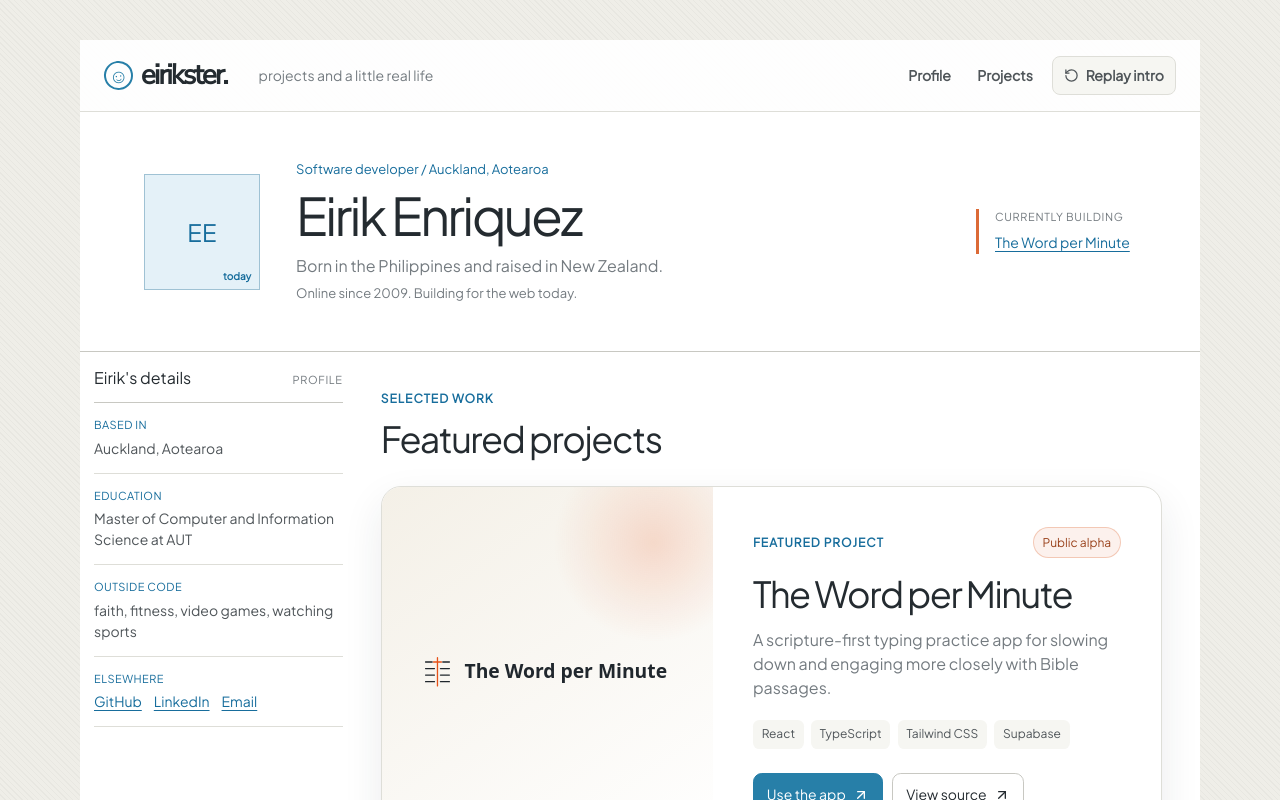
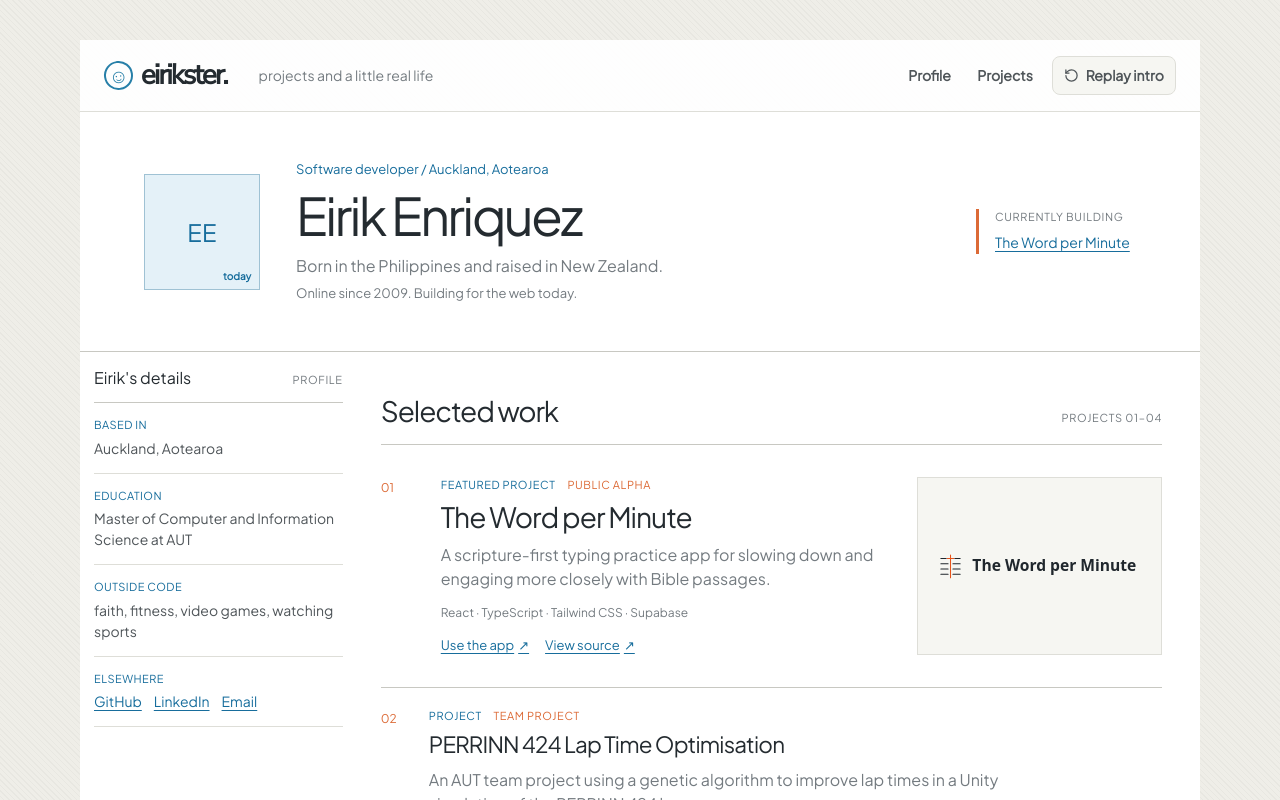
Before and after one commit to eirikenriquez/eirikenriquez.github.io, a React (Vite) app: page / in a window 1280 px wide. Both pictures are taken after a click on the button "View Eirik's profile". Shown: the top 800 px of the page. Built offline with nearby package versions, Linux system fonts and the light colour scheme.

Commit message:
refine project list

```diff
--- a/src/components/ProjectCard.css
+++ b/src/components/ProjectCard.css
@@ -1,159 +1,117 @@
-.project-card {
-  display: flex;
-  flex-direction: column;
-  overflow: hidden;
-  border: 1px solid var(--color-border-soft);
-  border-radius: 1.25rem;
-  background: var(--color-surface);
-  box-shadow: 0 1rem 2.5rem rgb(31 46 55 / 9%);
+.project-entry {
+  display: grid;
+  grid-template-columns: 2.25rem minmax(0, 1fr);
+  gap: 0.75rem;
+  padding: 1.25rem 0;
+  border-bottom: 1px solid var(--color-border-soft);
 }
 
-.project-card--featured {
-  display: grid;
-  grid-column: 1 / -1;
-  grid-template-columns: minmax(13rem, 0.85fr) minmax(0, 1.15fr);
+.project-entry--featured {
+  grid-template-columns: 2.25rem minmax(0, 1.2fr) minmax(10rem, 0.65fr);
+  gap: clamp(0.75rem, 3vw, 1.5rem);
+  padding: clamp(1.25rem, 4vw, 2rem) 0;
+  border-bottom-color: var(--color-border);
 }
 
-.project-card__visual {
-  display: grid;
-  min-height: 15rem;
-  padding: clamp(1.5rem, 5vw, 2.5rem);
-  place-items: center;
-  background:
-    radial-gradient(circle at 82% 15%, rgb(230 83 26 / 18%), transparent 24%),
-    linear-gradient(145deg, #f4f0e7, #ffffff);
-}
-
-.project-card__visual img {
-  width: min(100%, 21rem);
-  height: auto;
-}
-
-.project-card__content {
-  display: flex;
-  min-height: 100%;
-  flex-direction: column;
-  justify-content: center;
-  padding: clamp(1.5rem, 5vw, 2.5rem);
-}
-
-.project-card:not(.project-card--featured) .project-card__content {
-  justify-content: flex-start;
-}
-
-.project-card__heading {
-  display: flex;
-  flex-wrap: wrap;
-  gap: 0.75rem;
-  align-items: center;
-  justify-content: space-between;
-}
-
-.project-card__heading p {
-  margin: 0;
-  color: var(--color-brand-dark);
-  font-size: 0.75rem;
-  font-weight: 700;
-  letter-spacing: 0.08em;
-  text-transform: uppercase;
-}
-
-.project-card__heading > span {
-  padding: 0.35rem 0.55rem;
-  border: 1px solid rgb(220 106 54 / 30%);
-  border-radius: 999px;
-  background: rgb(220 106 54 / 9%);
-  color: #9a431d;
+.project-entry__number {
+  padding-top: 0.1rem;
+  color: var(--color-accent-orange);
   font-size: 0.75rem;
   font-weight: 500;
 }
 
-.project-card h3 {
-  margin: 1rem 0 0;
-  color: var(--color-text-strong);
-  font-size: clamp(1.5rem, 4vw, 2.25rem);
-  font-weight: 500;
-  letter-spacing: -0.04em;
-  line-height: 1.1;
+.project-entry__content {
+  min-width: 0;
 }
 
-.project-card__description {
-  margin: 0.85rem 0 0;
+.project-entry__heading {
+  display: flex;
+  flex-wrap: wrap;
+  gap: 0.3rem 0.75rem;
+  align-items: baseline;
+}
+
+.project-entry__heading p,
+.project-entry__heading span {
+  margin: 0;
+  font-size: 0.6875rem;
+  font-weight: 500;
+  letter-spacing: 0.05em;
+  text-transform: uppercase;
+}
+
+.project-entry__heading p {
+  color: var(--color-brand-dark);
+}
+
+.project-entry__heading span {
+  color: var(--color-accent-orange);
+}
+
+.project-entry h3 {
+  margin: 0.45rem 0 0;
+  color: var(--color-text-strong);
+  font-size: clamp(1.25rem, 3vw, 1.75rem);
+  font-weight: 500;
+  letter-spacing: -0.035em;
+  line-height: 1.15;
+}
+
+.project-entry:not(.project-entry--featured) h3 {
+  font-size: clamp(1.125rem, 2.5vw, 1.4rem);
+}
+
+.project-entry__description {
+  max-width: 40rem;
+  margin: 0.65rem 0 0;
   color: var(--color-text-muted);
 }
 
-.project-card__technologies {
+.project-entry__technologies {
+  margin: 0.8rem 0 0;
+  color: var(--color-text-muted);
+  font-size: 0.75rem;
+}
+
+.project-entry__links {
   display: flex;
   flex-wrap: wrap;
-  gap: 0.45rem;
-  margin: 1.25rem 0 0;
-  padding: 0;
-  list-style: none;
+  gap: 0.45rem 1rem;
+  margin-top: 0.85rem;
 }
 
-.project-card__technologies li {
-  padding: 0.35rem 0.55rem;
-  border-radius: 0.4rem;
-  background: var(--color-surface-muted);
-  color: var(--color-text);
-  font-size: 0.75rem;
+.project-entry__links a {
+  display: inline-flex;
+  gap: 0.25rem;
+  align-items: baseline;
+  color: var(--color-brand-dark);
+  font-size: 0.8125rem;
   font-weight: 500;
+  text-underline-offset: 0.2rem;
 }
 
-.project-card__links {
-  display: flex;
-  flex-wrap: wrap;
-  gap: 0.6rem;
-  margin-top: 1.5rem;
+.project-entry__visual {
+  display: grid;
+  min-height: 9rem;
+  align-self: stretch;
+  padding: 1.25rem;
+  border: 1px solid var(--color-border-soft);
+  place-items: center;
+  background: var(--color-surface-muted);
 }
 
-.project-card:not(.project-card--featured) .project-card__links {
-  margin-top: auto;
-  padding-top: 1.5rem;
-}
-
-.project-card__links a {
-  display: inline-flex;
-  gap: 0.45rem;
-  align-items: center;
-  padding: 0.65rem 0.8rem;
-  border: 1px solid var(--color-border);
-  border-radius: 0.55rem;
-  color: var(--color-text-strong);
-  font-size: 0.875rem;
-  font-weight: 500;
-  text-decoration: none;
-}
-
-.project-card__links a:hover {
-  border-color: var(--color-brand-border);
-  background: var(--color-brand-light);
-  color: var(--color-brand-dark);
-}
-
-.project-card__links a:focus-visible {
-  outline: 2px solid var(--color-brand);
-  outline-offset: 2px;
-}
-
-.project-card__links .project-card__primary-link {
-  border-color: var(--color-brand);
-  background: var(--color-brand);
-  color: var(--color-surface);
-}
-
-.project-card__links .project-card__primary-link:hover {
-  border-color: var(--color-brand-dark);
-  background: var(--color-brand-dark);
-  color: var(--color-surface);
+.project-entry__visual img {
+  width: min(100%, 15rem);
+  height: auto;
 }
 
 @container projects (max-width: 34rem) {
-  .project-card--featured {
-    grid-template-columns: 1fr;
+  .project-entry--featured {
+    grid-template-columns: 2rem minmax(0, 1fr);
   }
 
-  .project-card__visual {
-    min-height: 11rem;
+  .project-entry__visual {
+    grid-column: 2;
+    min-height: 7rem;
   }
 }
--- a/src/components/ProjectCard.tsx
+++ b/src/components/ProjectCard.tsx
@@ -1,52 +1,54 @@
-import { ArrowUpRight } from 'lucide-react';
 import type { Project } from '../data/projects';
 import './ProjectCard.css';
 
 type ProjectCardProps = {
+  index: number;
   project: Project;
 };
 
-function ProjectCard({ project }: ProjectCardProps) {
-  const cardClassName = project.featured
-    ? 'project-card project-card--featured'
-    : 'project-card';
+function ProjectCard({ index, project }: ProjectCardProps) {
+  const entryClassName = project.featured
+    ? 'project-entry project-entry--featured'
+    : 'project-entry';
+  const projectNumber = String(index).padStart(2, '0');
 
   return (
-    <article className={cardClassName}>
-      {project.image && (
-        <div className="project-card__visual">
-          <img src={project.image.src} alt={project.image.alt} />
-        </div>
-      )}
+    <article className={entryClassName}>
+      <span className="project-entry__number" aria-hidden="true">
+        {projectNumber}
+      </span>
 
-      <div className="project-card__content">
-        <div className="project-card__heading">
+      <div className="project-entry__content">
+        <div className="project-entry__heading">
           <p>{project.featured ? 'Featured project' : 'Project'}</p>
           {project.status && <span>{project.status}</span>}
         </div>
 
         <h3>{project.name}</h3>
-        <p className="project-card__description">{project.description}</p>
+        <p className="project-entry__description">{project.description}</p>
 
-        <ul className="project-card__technologies" aria-label="Technologies used">
-          {project.technologies.map((technology) => (
-            <li key={technology}>{technology}</li>
-          ))}
-        </ul>
+        <p
+          className="project-entry__technologies"
+          aria-label={`Technologies used: ${project.technologies.join(', ')}`}
+        >
+          {project.technologies.join(' · ')}
+        </p>
 
-        <div className="project-card__links">
-          {project.links.map((link, index) => (
-            <a
-              className={index === 0 ? 'project-card__primary-link' : undefined}
-              href={link.href}
-              key={link.href}
-            >
+        <div className="project-entry__links">
+          {project.links.map((link) => (
+            <a href={link.href} key={link.href}>
               {link.label}
-              <ArrowUpRight aria-hidden="true" size={16} />
+              <span aria-hidden="true">{'\u2197'}</span>
             </a>
           ))}
         </div>
       </div>
+
+      {project.image && (
+        <div className="project-entry__visual">
+          <img src={project.image.src} alt={project.image.alt} />
+        </div>
+      )}
     </article>
   );
 }
--- a/src/components/ProjectsSection.css
+++ b/src/components/ProjectsSection.css
@@ -5,7 +5,12 @@
 }
 
 .projects-section__heading {
-  margin-bottom: 1.25rem;
+  display: flex;
+  align-items: baseline;
+  justify-content: space-between;
+  gap: 1rem;
+  padding-bottom: 0.75rem;
+  border-bottom: 1px solid var(--color-border);
 }
 
 .projects-section__heading p,
@@ -14,29 +19,20 @@
 }
 
 .projects-section__heading p {
-  color: var(--color-brand-dark);
-  font-size: 0.75rem;
-  font-weight: 700;
-  letter-spacing: 0.08em;
+  color: var(--color-text-muted);
+  font-size: 0.6875rem;
+  font-weight: 500;
+  letter-spacing: 0.06em;
   text-transform: uppercase;
 }
 
 .projects-section__heading h2 {
-  margin-top: 0.25rem;
   color: var(--color-text-strong);
-  font-size: clamp(1.5rem, 4vw, 2.25rem);
+  font-size: clamp(1.25rem, 3vw, 1.75rem);
   font-weight: 500;
   letter-spacing: -0.04em;
 }
 
 .projects-section__list {
-  display: grid;
-  grid-template-columns: repeat(2, minmax(0, 1fr));
-  gap: 1rem;
+  display: block;
 }
-
-@container projects (max-width: 38rem) {
-  .projects-section__list {
-    grid-template-columns: 1fr;
-  }
-}
--- a/src/components/ProjectsSection.tsx
+++ b/src/components/ProjectsSection.tsx
@@ -10,13 +10,13 @@ function ProjectsSection() {
       aria-labelledby="projects-heading"
     >
       <header className="projects-section__heading">
-        <p>Selected work</p>
-        <h2 id="projects-heading">Featured projects</h2>
+        <h2 id="projects-heading">Selected work</h2>
+        <p>Projects 01&ndash;{String(projects.length).padStart(2, '0')}</p>
       </header>
 
       <div className="projects-section__list">
-        {projects.map((project) => (
-          <ProjectCard key={project.name} project={project} />
+        {projects.map((project, index) => (
+          <ProjectCard index={index + 1} key={project.name} project={project} />
         ))}
       </div>
     </section>
```
